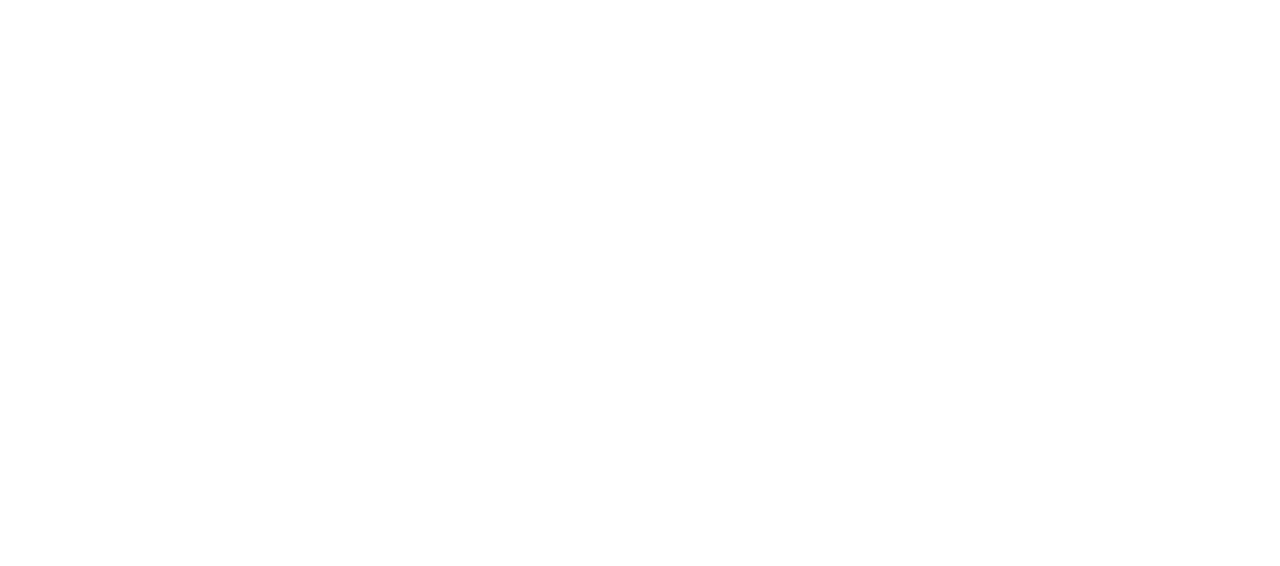
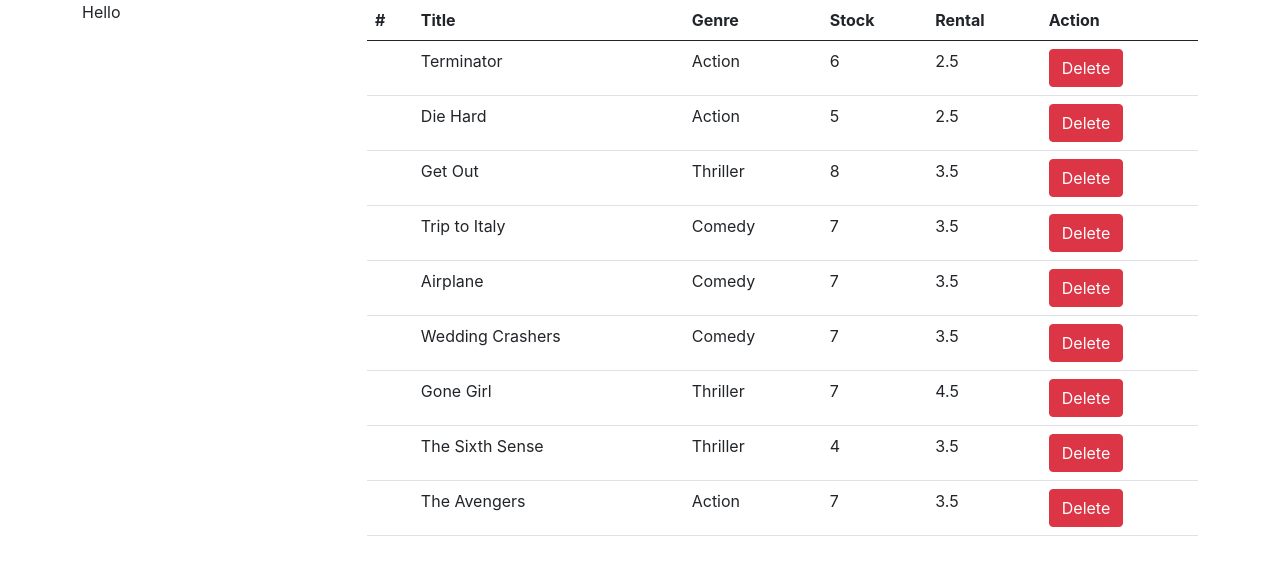
Before and after one commit to aakash01garg/Movies, a React (Create React App) app: page / in a window 1280 px wide. Shown: the top 566 px of the page. Built offline with nearby package versions, Linux system fonts and the light colour scheme.

Commit message:
First Commit

```diff
--- a/public/index.html
+++ b/public/index.html
@@ -2,13 +2,6 @@
 <html lang="en">
 
 <head>
-  <meta charset="utf-8" />
-  <link rel="icon" href="%PUBLIC_URL%/favicon.ico" />
-  <meta name="viewport" content="width=device-width, initial-scale=1" />
-  <meta name="theme-color" content="#000000" />
-  <meta name="description" content="Web site created using create-react-app" />
-  <link rel="apple-touch-icon" href="%PUBLIC_URL%/logo192.png" />
-  <link rel="manifest" href="%PUBLIC_URL%/manifest.json" />
   <link href="https://cdn.jsdelivr.net/npm/bootstrap@5.1.0/dist/css/bootstrap.min.css" rel="stylesheet"
     integrity="sha384-KyZXEAg3QhqLMpG8r+8fhAXLRk2vvoC2f3B09zVXn8CA5QIVfZOJ3BCsw2P0p/We" crossorigin="anonymous">
   <title>Movies App</title>
--- a/src/App.js
+++ b/src/App.js
@@ -1,7 +1,9 @@
 import './App.css';
+import Movies from './Components/Movies'
 function App() {
   return (
     <>
+      <Movies />
     </>
   );
 }
--- /dev/null
+++ b/src/Components/Movies.js
@@ -0,0 +1,66 @@
+import React, { Component } from 'react'
+import { getMovies } from './getMovies'
+export default class Movies extends Component {
+    constructor() {
+        super();
+        this.state = {
+            movies: getMovies()
+        }
+    }
+    onDelete = (id) => {
+        let newArr = this.state.movies.filter(function (movie) {
+            if (movie._id !== id) {
+                return true;
+            }
+            return false;
+        })
+        this.setState({
+            movies: newArr
+        })
+    }
+    render() {
+        return (
+            <div className="container">
+                <div className="row">
+                    <div className="col-3">
+                        Hello
+                    </div>
+                    <div className="col-9">
+                        <table className="table">
+                            <thead>
+                                <tr>
+                                    <th scope="col">#</th>
+                                    <th scope="col">Title</th>
+                                    <th scope="col">Genre</th>
+                                    <th scope="col">Stock</th>
+                                    <th scope="col">Rental</th>
+                                    <th scope="col">Action</th>
+                                </tr>
+                            </thead>
+                            <tbody>
+                                {
+                                    this.state.movies.map((movie) => {
+                                        return (
+                                            <tr key={movie._id}>
+                                                <th scope="row"></th>
+                                                <td>{movie.title}</td>
+                                                <td>{movie.genre.name}</td>
+                                                <td>{movie.numberInStock}</td>
+                                                <td>{movie.dailyRentalRate}</td>
+                                                <td><button type="button" className="btn btn-danger" onClick={
+                                                    () => {
+                                                        this.onDelete(movie._id);
+                                                    }
+                                                } >Delete</button></td>
+                                            </tr>
+                                        )
+                                    })
+                                }
+                            </tbody>
+                        </table>
+                    </div>
+                </div >
+            </div>
+        )
+    }
+}
--- /dev/null
+++ b/src/Components/getMovies.js
@@ -0,0 +1,69 @@
+const movies = [
+    {
+        _id: "5b21ca3eeb7f6fbccd471815",
+        title: "Terminator",
+        genre: { _id: "5b21ca3eeb7f6fbccd471818", name: "Action" },
+        numberInStock: 6,
+        dailyRentalRate: 2.5
+    },
+    {
+        _id: "5b21ca3eeb7f6fbccd471816",
+        title: "Die Hard",
+        genre: { _id: "5b21ca3eeb7f6fbccd471818", name: "Action" },
+        numberInStock: 5,
+        dailyRentalRate: 2.5
+    },
+    {
+        _id: "5b21ca3eeb7f6fbccd471817",
+        title: "Get Out",
+        genre: { _id: "5b21ca3eeb7f6fbccd471820", name: "Thriller" },
+        numberInStock: 8,
+        dailyRentalRate: 3.5
+    },
+    {
+        _id: "5b21ca3eeb7f6fbccd471819",
+        title: "Trip to Italy",
+        genre: { _id: "5b21ca3eeb7f6fbccd471814", name: "Comedy" },
+        numberInStock: 7,
+        dailyRentalRate: 3.5
+    },
+    {
+        _id: "5b21ca3eeb7f6fbccd47181a",
+        title: "Airplane",
+        genre: { _id: "5b21ca3eeb7f6fbccd471814", name: "Comedy" },
+        numberInStock: 7,
+        dailyRentalRate: 3.5
+    },
+    {
+        _id: "5b21ca3eeb7f6fbccd47181b",
+        title: "Wedding Crashers",
+        genre: { _id: "5b21ca3eeb7f6fbccd471814", name: "Comedy" },
+        numberInStock: 7,
+        dailyRentalRate: 3.5
+    },
+    {
+        _id: "5b21ca3eeb7f6fbccd47181e",
+        title: "Gone Girl",
+        genre: { _id: "5b21ca3eeb7f6fbccd471820", name: "Thriller" },
+        numberInStock: 7,
+        dailyRentalRate: 4.5
+    },
+    {
+        _id: "5b21ca3eeb7f6fbccd47181f",
+        title: "The Sixth Sense",
+        genre: { _id: "5b21ca3eeb7f6fbccd471820", name: "Thriller" },
+        numberInStock: 4,
+        dailyRentalRate: 3.5
+    },
+    {
+        _id: "5b21ca3eeb7f6fbccd471821",
+        title: "The Avengers",
+        genre: { _id: "5b21ca3eeb7f6fbccd471818", name: "Action" },
+        numberInStock: 7,
+        dailyRentalRate: 3.5
+    }
+];
+
+export function getMovies() {
+    return movies;
+}
```
